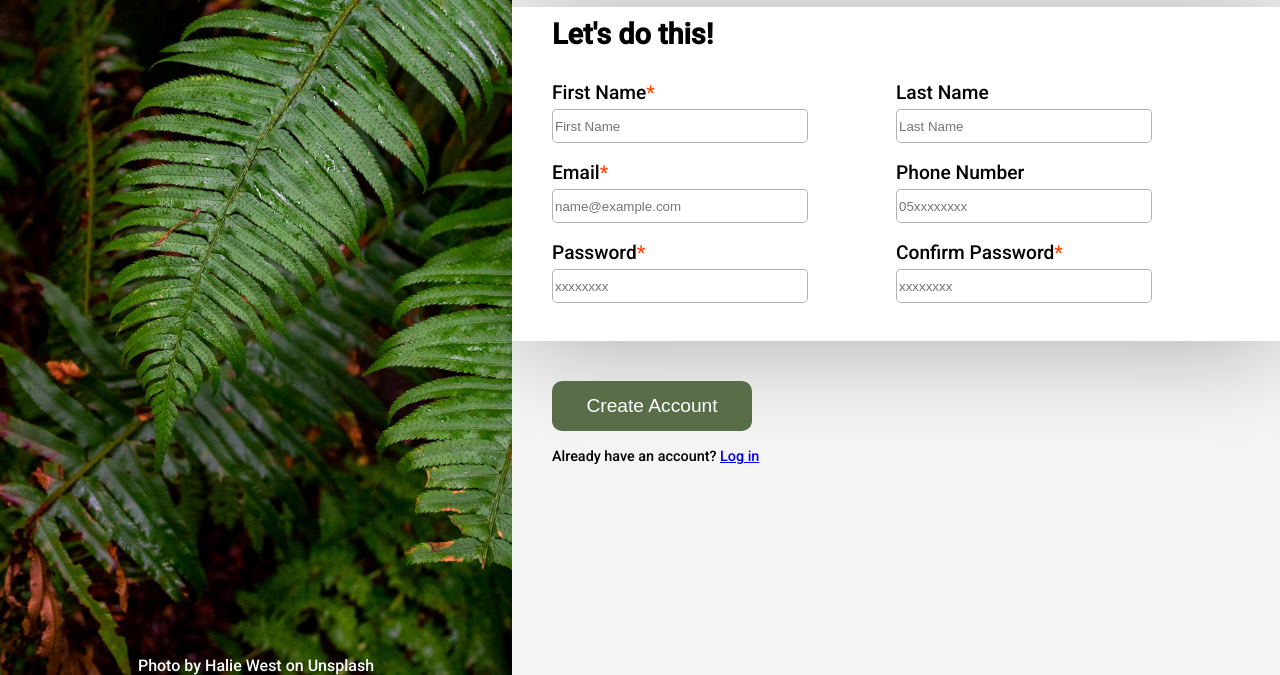
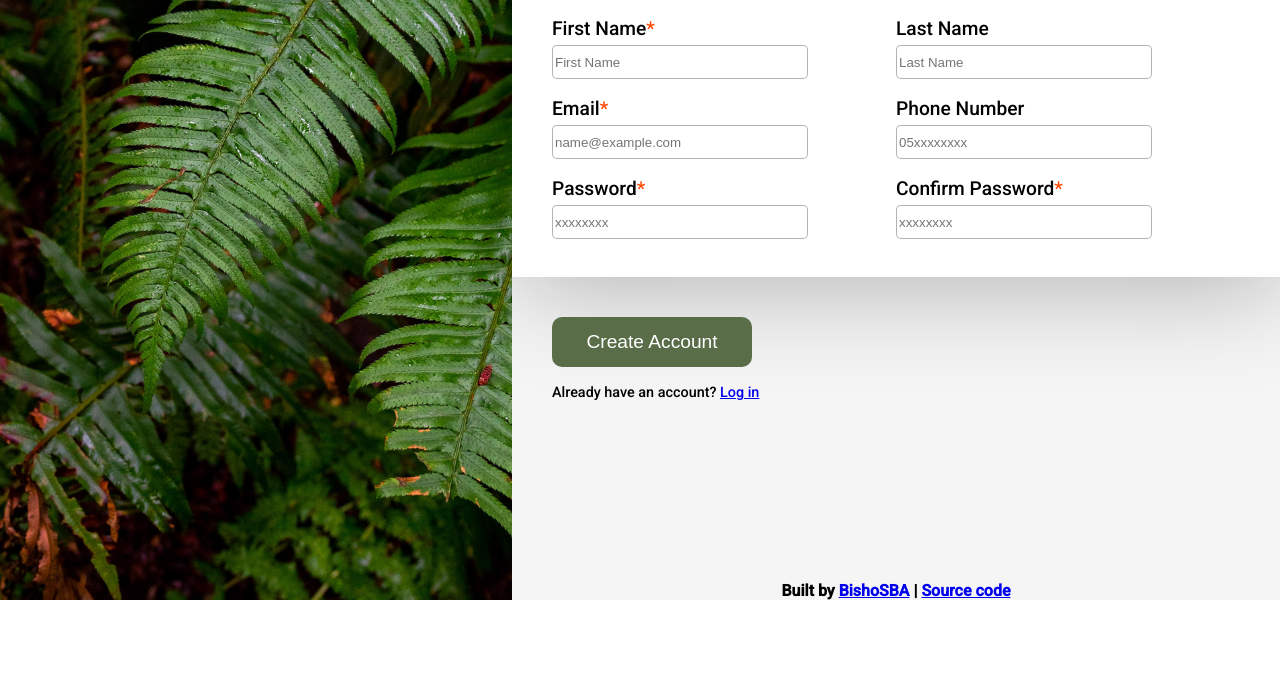
Before and after one commit to BishoSBA/project-sign-up-form, a plain HTML site: page index.html in a window 1280 px wide. Shown: the part 337-1012 px from the top of the page. After the commit the page ends 937 px from the top, so only its background shows below. Drawn offline with Linux system fonts and the light colour scheme.

Commit message:
Final tocuhes on CSS and layout

```diff
--- a/index.html
+++ b/index.html
@@ -16,7 +16,6 @@
             <a><img src="./assets/odin-lined.png" alt="Logo"></a>
             <h1>ODIN</h1>
         </header>
-        <footer>Photo by Halie West on Unsplash</footer>
     </div>
     <main>
         <h2> This is not a real online service! Lorem ipsum dolor sit amet consectetur, adipisicing elit.
@@ -59,6 +58,11 @@
             <span>Already have an account? <a href="#example">Log in</a></span>
         </div>
 
+        <footer>
+            <div class="copyright">Built by <a href="https://github.com/BishoSBA">BishoSBA</a> | <a
+                    href="https://github.com/BishoSBA/TOP-Calculator">Source code</a></div>
+        </footer>
+
     </main>
 </body>
 
--- a/style.css
+++ b/style.css
@@ -42,29 +42,29 @@ header img {
 }
 
 footer {
-	margin-top: auto;
+	grid-row: 5/6;
+	align-self: flex-end;
 	text-align: center;
-	color: white;
+	color: black;
 }
 
 main {
 	background-color: rgb(245, 245, 245);
-	padding-top: 8vh;
 	display: grid;
 	grid-template-columns: 1fr;
-	grid-template-rows: 150px 100px 30px 2fr 2fr;
+	grid-template-rows: 200px 80px 3fr 2fr 100px;
 }
 
 main > h2 {
 	grid-row: span 1;
-	align-self: flex-end;
+	align-self: center;
 	margin-left: var(--side-margin);
 }
 
 form {
 	display: flex;
 	flex-direction: column;
-	grid-row: 4/5;
+	grid-row: 3/4;
 	font-size: 1.2rem;
 	box-shadow: 5px 5px 100px rgb(0, 0, 0, 0.3);
 }
@@ -115,7 +115,7 @@ label {
 .button-account {
 	margin: 0px var(--side-margin);
 	padding: 0px 0px 80px;
-	grid-row: 5/6;
+	grid-row: 4/5;
 }
 
 button {
@@ -134,3 +134,8 @@ button {
 	font-size: 0.9rem;
 	margin: 20px 0px;
 }
+
+.copyright {
+	color: black;
+	font-weight: 600;
+}
```
